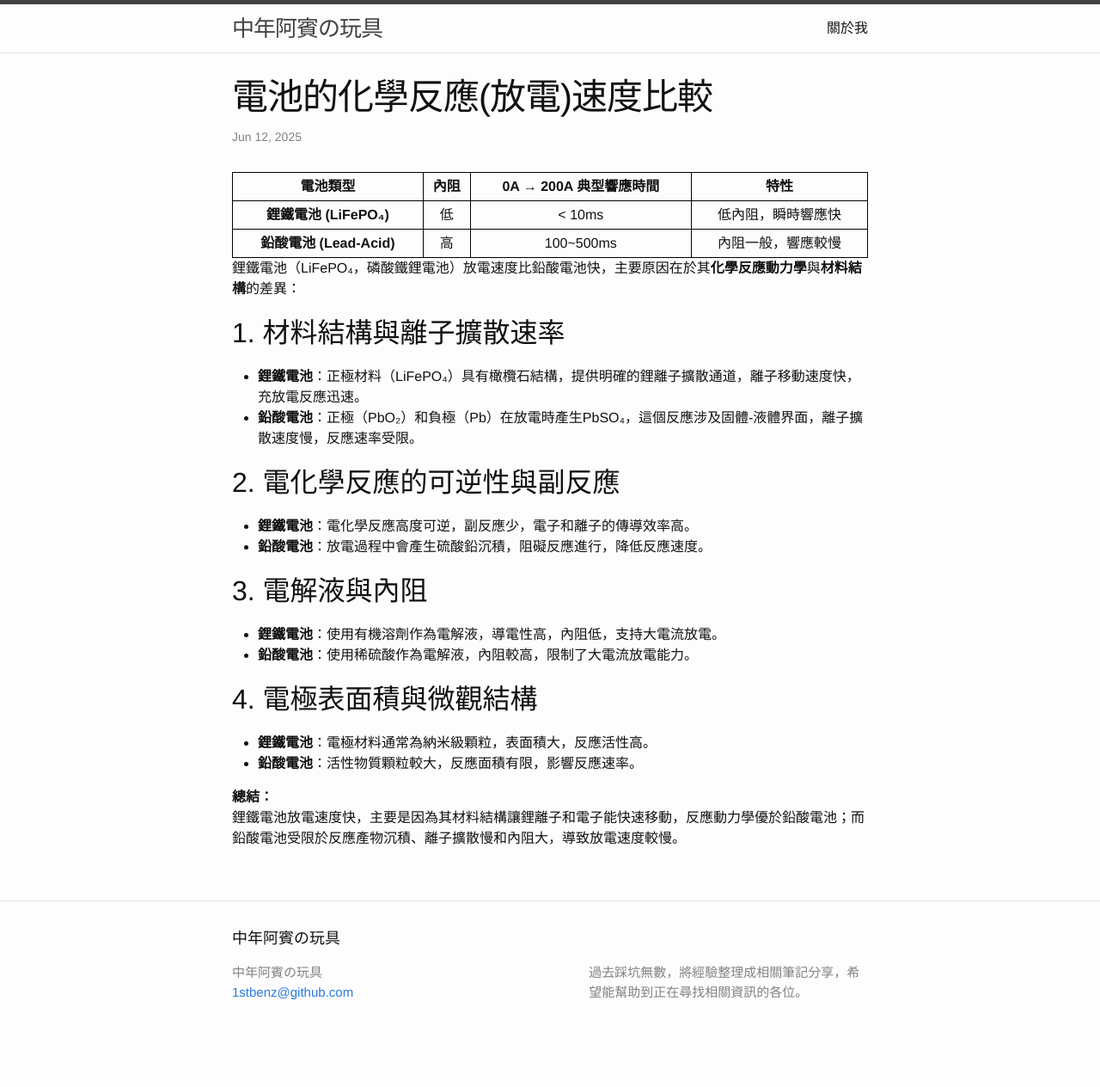
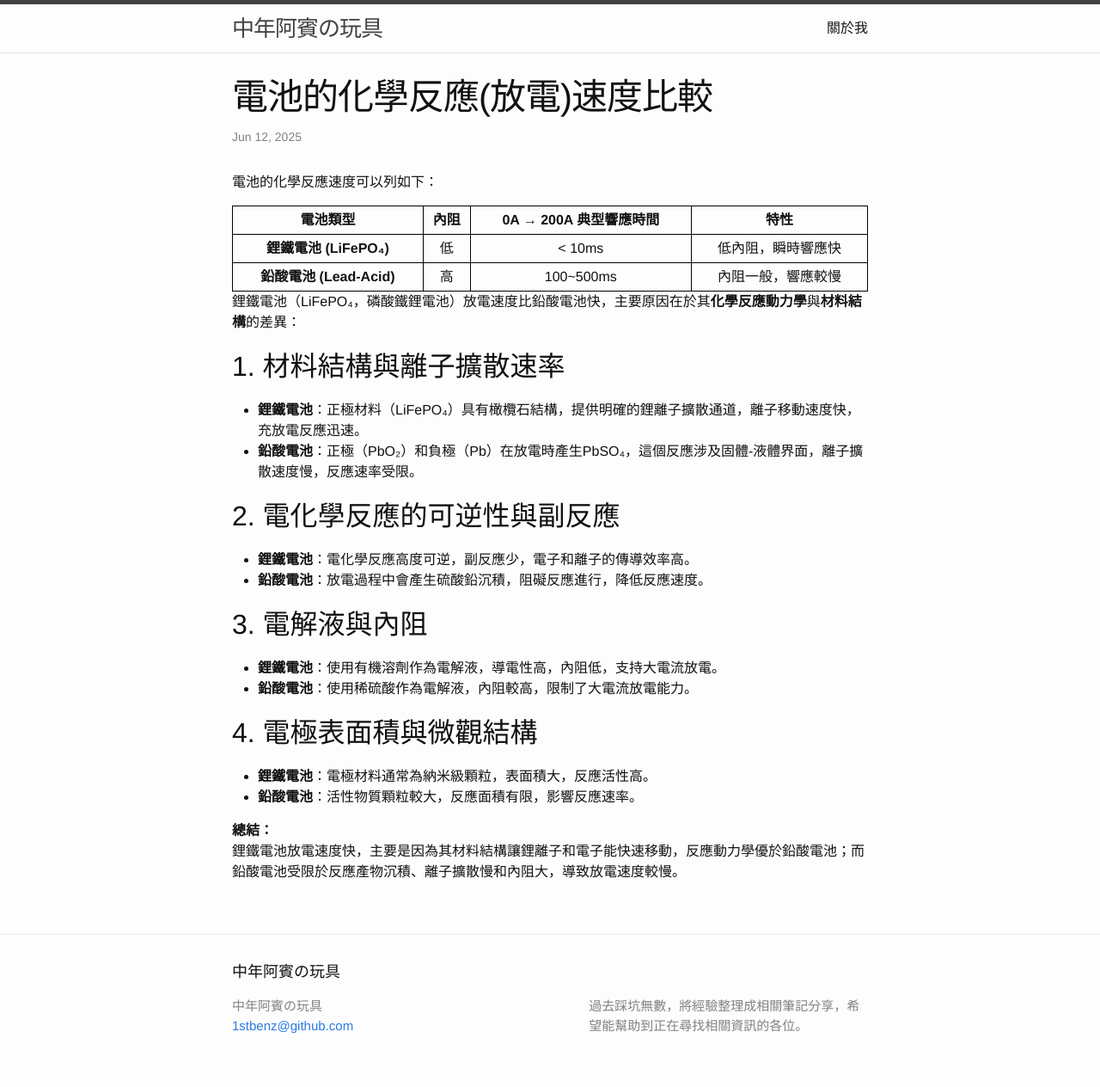
Before and after one commit to 1stbenz/1stbenz.github.io, a Jekyll site: the page built from _posts/2025-06-12-lithium_vs_lead_analysis.md, in a window 1280 px wide. Shown: the whole page at 86% size. Built offline with Jekyll 4.4.1, drawn with Linux system fonts in a browser that asks for light colours; before the commit the page ends 1225 px from its top, so only the background shows below that.

Commit message:
Update 2025-06-12-lithium_vs_lead_analysis.md

```diff
--- a/_posts/2025-06-12-lithium_vs_lead_analysis.md
+++ b/_posts/2025-06-12-lithium_vs_lead_analysis.md
@@ -4,6 +4,7 @@ title:  "電池的化學反應(放電)速度比較"
 date:   2025-06-12 10:00:29
 categories: Auto
 ---
+電池的化學反應速度可以列如下：
 
 | **電池類型** | **內阻** | **0A → 200A 典型響應時間** | **特性** |
 |-------------|----------------|----------------------|----------|
```
